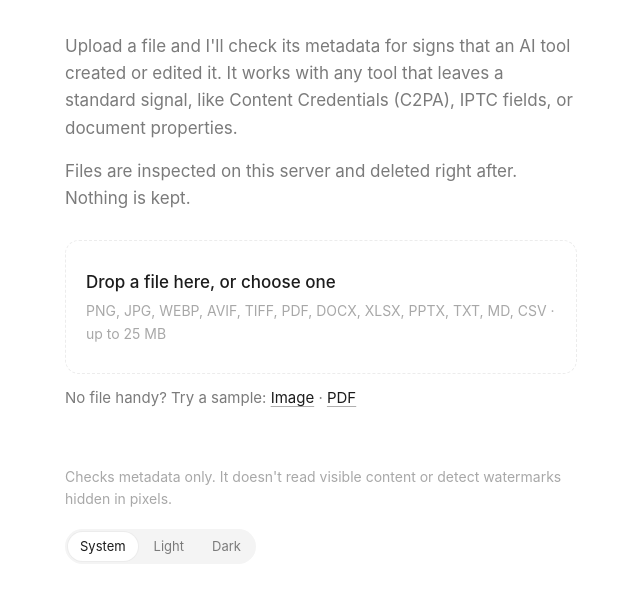
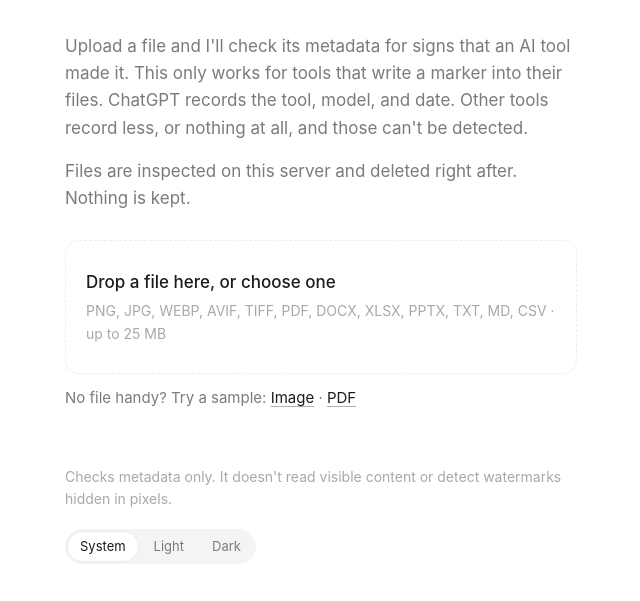
Before and after one commit to apreezofficial/aidetector, a website: page public/index.html in a window 1280 px wide. Shown: the part 163-764 px from the top of the page, without its empty margins (319-959 px from the left). Drawn offline with Linux system fonts and the light colour scheme; no server answers.

Commit message:
docs: say plainly which tools can be detected
The page and README now say the checker only works for tools that write a
marker into their files: ChatGPT records the tool, model, and date; other
tools record less or nothing and can't be detected. Gemini is listed as
not confirmed, since only two Google-credentialed images were tested.

Co-Authored-By: Claude Sonnet 5.5 <noreply@anthropic.com>

```diff
--- a/public/index.html
+++ b/public/index.html
@@ -101,7 +101,7 @@
       </div>
     </header>
 
-    <p class="copy">Upload a file and I'll check its metadata for signs that an AI tool created or edited it. It works with any tool that leaves a standard signal, like Content Credentials (C2PA), IPTC fields, or document properties.</p>
+    <p class="copy">Upload a file and I'll check its metadata for signs that an AI tool made it. This only works for tools that write a marker into their files. ChatGPT records the tool, model, and date. Other tools record less, or nothing at all, and those can't be detected.</p>
     <p class="copy">Files are inspected on this server and deleted right after. Nothing is kept.</p>
 
     <label id="dropzone" class="drop" for="file-input">
```
Also changed, not shown: README.md.
